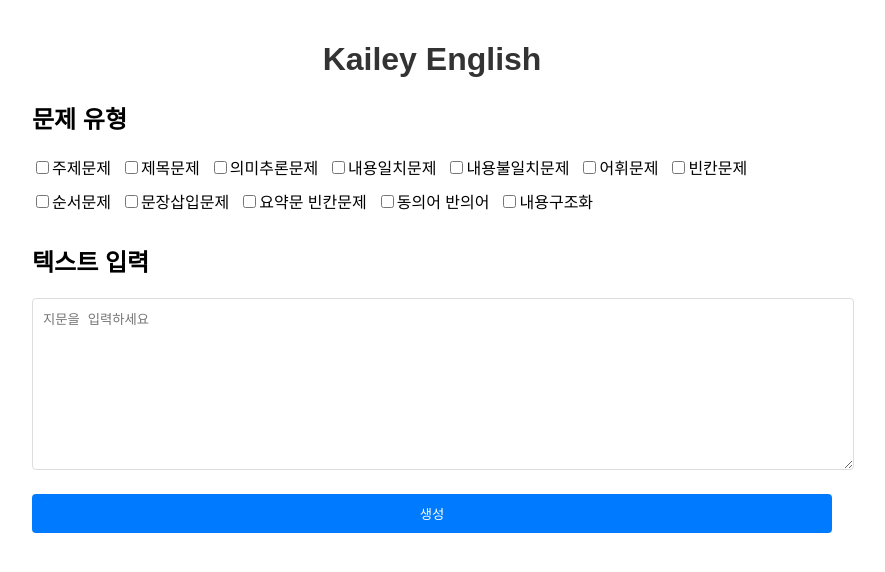
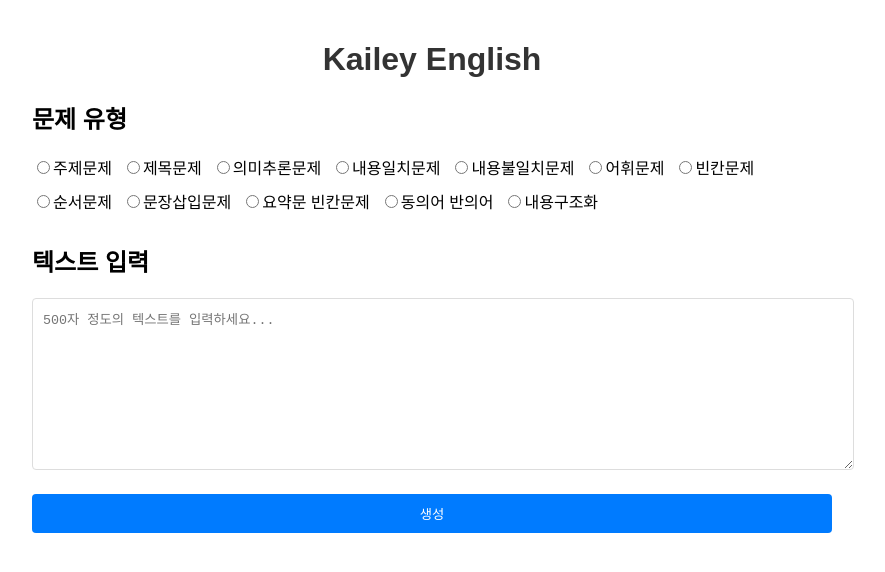
Before and after one commit to bakkso/English_Exam_Maker, a React (Create React App) app: page / in a window 1280 px wide. Shown: the top 572 px of the page, without its empty margins (208-1093 px from the left). Built offline with nearby package versions, Linux system fonts and the light colour scheme.

Commit message:
Change from checkbox to radio button

```diff
--- a/src/App.js
+++ b/src/App.js
@@ -2,7 +2,7 @@ import React, { useState } from 'react';
 import './App.css';
 
 function App() {
-  const [selectedTypes, setSelectedTypes] = useState([]);
+  const [selectedType, setSelectedType] = useState('');
   const [text, setText] = useState('');
 
   const problemTypes = [
@@ -12,12 +12,7 @@ function App() {
   ];
 
   const handleTypeChange = (event) => {
-    const type = event.target.value;
-    if (event.target.checked) {
-      setSelectedTypes([...selectedTypes, type]);
-    } else {
-      setSelectedTypes(selectedTypes.filter(t => t !== type));
-    }
+    setSelectedType(event.target.value);
   };
 
   const handleTextChange = (event) => {
@@ -26,7 +21,7 @@ function App() {
 
   const handleGenerate = () => {
     // 여기에 생성 로직을 구현합니다.
-    console.log("Selected Types:", selectedTypes);
+    console.log("Selected Type:", selectedType);
     console.log("Text:", text);
   };
 
@@ -39,9 +34,11 @@ function App() {
         {problemTypes.map((type, index) => (
           <label key={index}>
             <input
-              type="checkbox"
+              type="radio"
               value={type}
+              checked={selectedType === type}
               onChange={handleTypeChange}
+              name="problemType"
             />
             {type}
           </label>
@@ -53,7 +50,7 @@ function App() {
         <textarea
           value={text}
           onChange={handleTextChange}
-          placeholder="지문을 입력하세요"
+          placeholder="500자 정도의 텍스트를 입력하세요..."
           rows={10}
         />
       </div>
```
